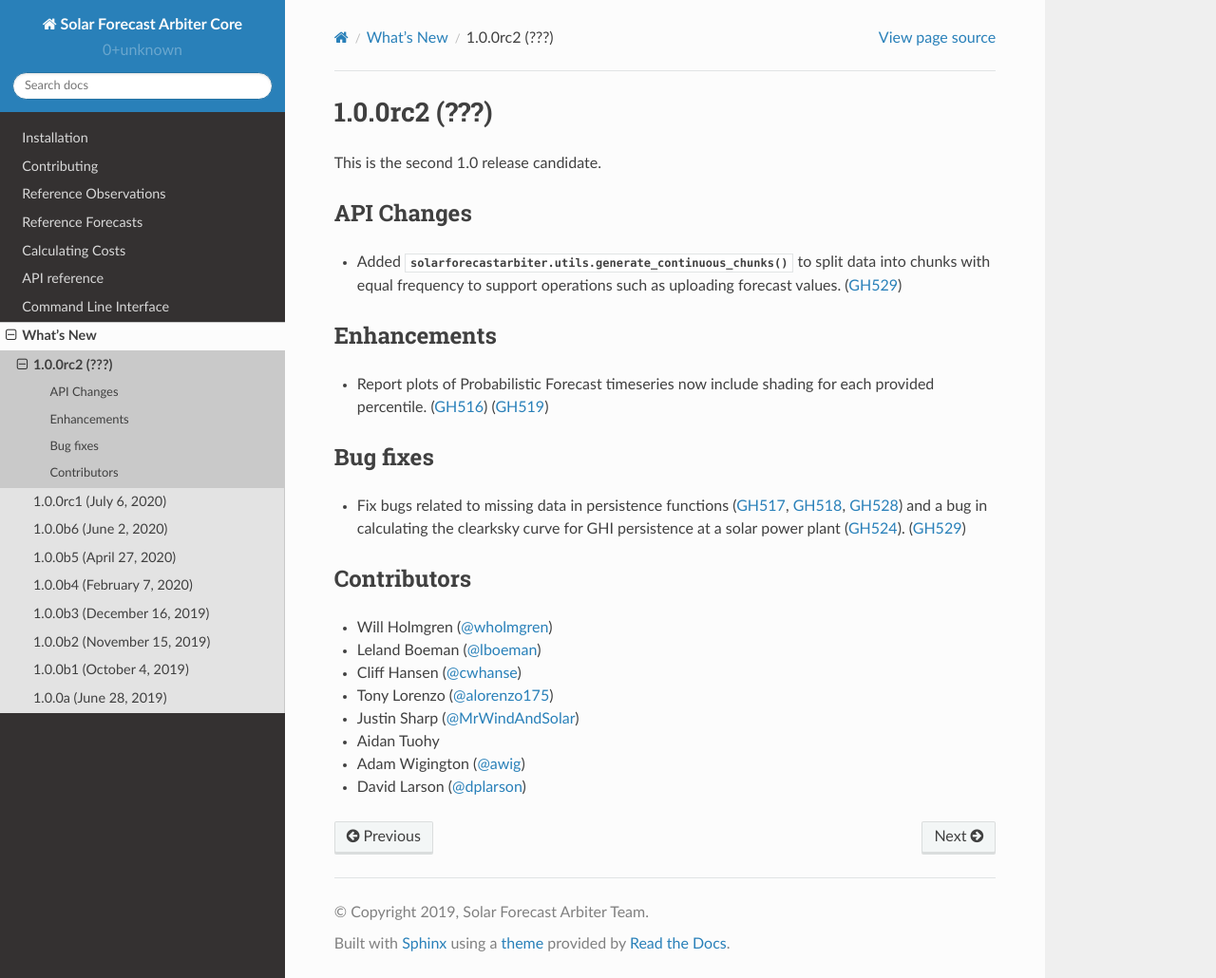
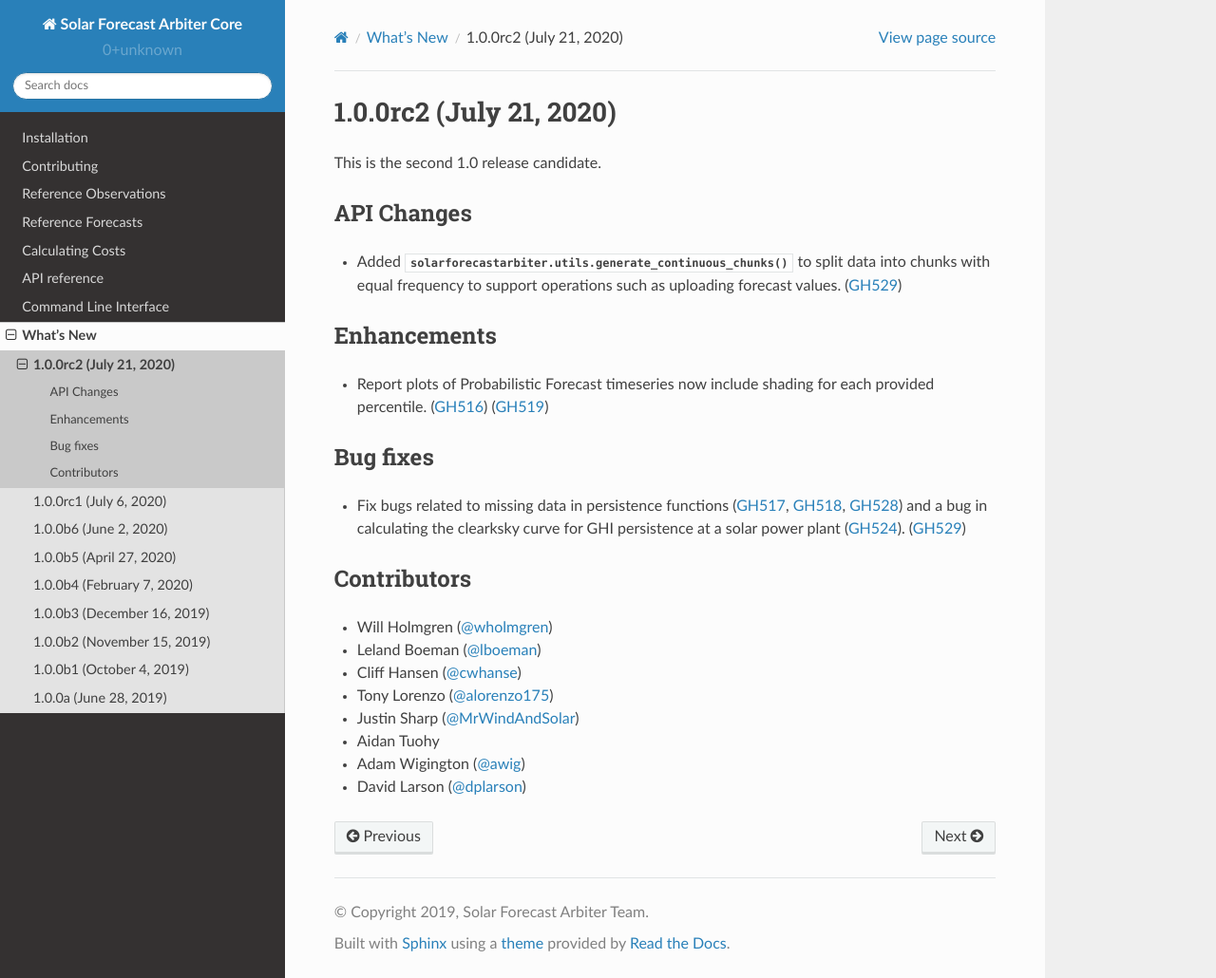
Before and after one commit to SolarArbiter/solarforecastarbiter-core, a Sphinx documentation site: the page built from docs/source/whatsnew/1.0.0rc2.rst, in a window 1280 px wide and 1030 px high. Shown: the whole window at 95% size. Built offline with Sphinx 7.4.7 and the Read the Docs theme 2.0.0, drawn with Linux system fonts in a browser that asks for light colours.

Commit message:
add rc2 date (#533)

```diff
--- a/docs/source/whatsnew/1.0.0rc2.rst
+++ b/docs/source/whatsnew/1.0.0rc2.rst
@@ -1,7 +1,7 @@
 .. _whatsnew_100rc2:
 
-1.0.0rc2 (???)
---------------
+1.0.0rc2 (July 21, 2020)
+------------------------
 
 This is the second 1.0 release candidate.
 
```
